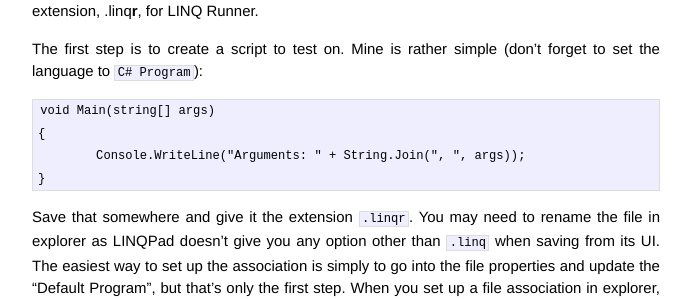
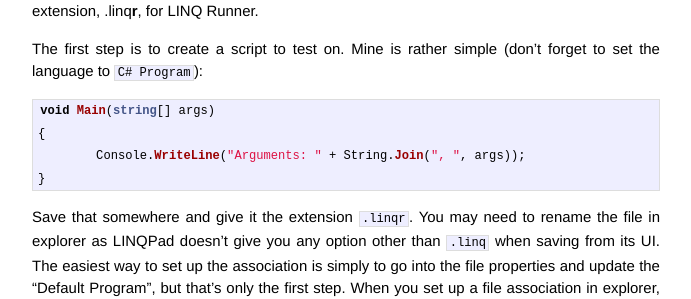
Before and after one commit to nemec/nemec.github.io, a Jekyll site: the page built from _posts/2015-08-26-linqpad-executable-scripts.md, in a window 1280 px wide. Shown: the part 582-881 px from the top of the page, without its empty margins (294-985 px from the left). Built offline with Jekyll 4.4.1, drawn with Linux system fonts in a browser that asks for light colours; comment, search, counter and statistics services are not loaded.

Commit message:
Fix post highlighting

````diff
--- a/_config.yml
+++ b/_config.yml
@@ -3,8 +3,11 @@ description: A coder with a fascination for etymology and diversity in tech.
 url: https://blog.nem.ec
 
 markdown: kramdown
-pygments: true
+pygments: rouge
 permalink: /:year/:month/:day/:title/
+
+exclude:
+    - "*.bak"
 
 gems:
   - jekyll-sitemap
--- a/_posts/2015-08-26-linqpad-executable-scripts.md
+++ b/_posts/2015-08-26-linqpad-executable-scripts.md
@@ -2,6 +2,7 @@
 layout: post
 title: "LINQPad Tip: Make LINQPad scripts executable"
 description: Use a custom extension to make scripts execute with lprun.exe when double clicked
+shortlink: https://google.com
 tags:
   - linqpad
   - csharp
@@ -30,7 +31,7 @@ tutorial we're going to create a new extension, .linq**r**, for LINQ Runner.
 The first step is to create a script to test on. Mine is rather simple (don't
 forget to set the language to `C# Program`):
 
-```C#
+```csharp
 void Main(string[] args)
 {
 	Console.WriteLine("Arguments: " + String.Join(", ", args));
````
